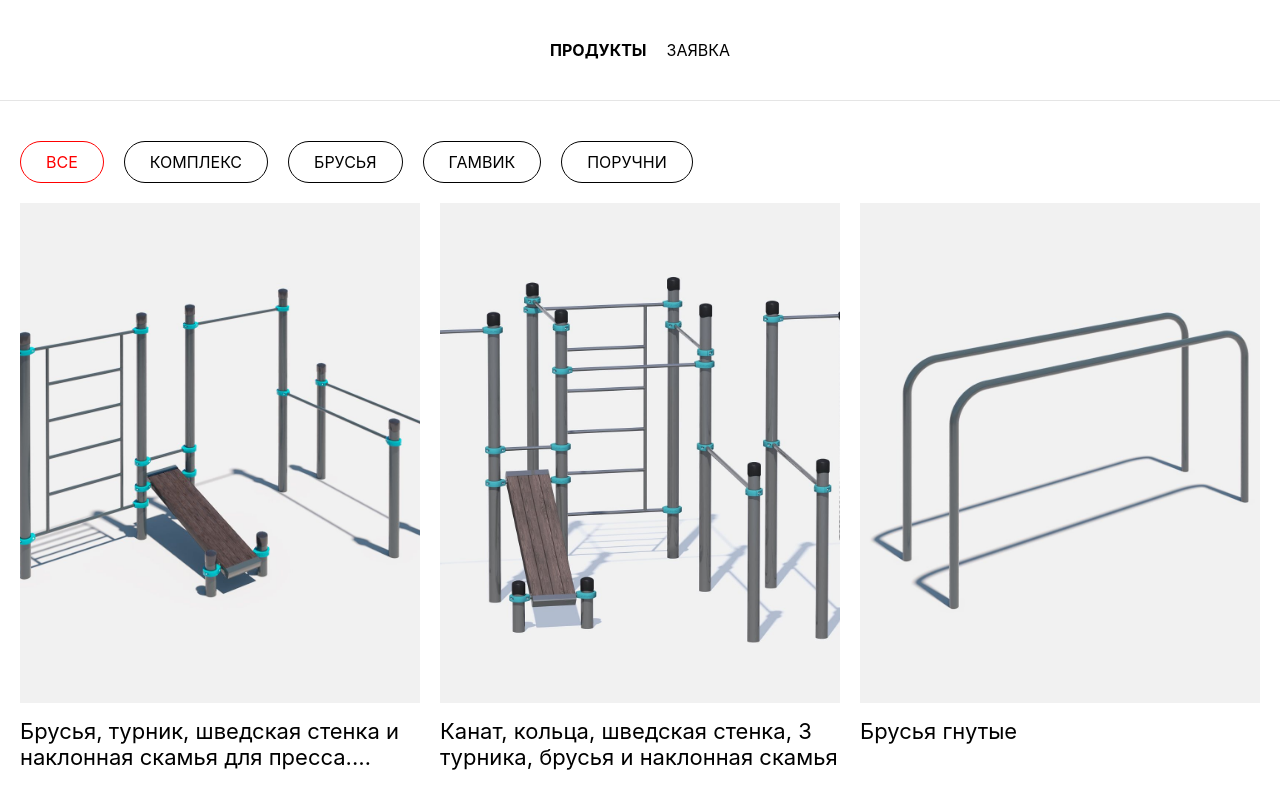
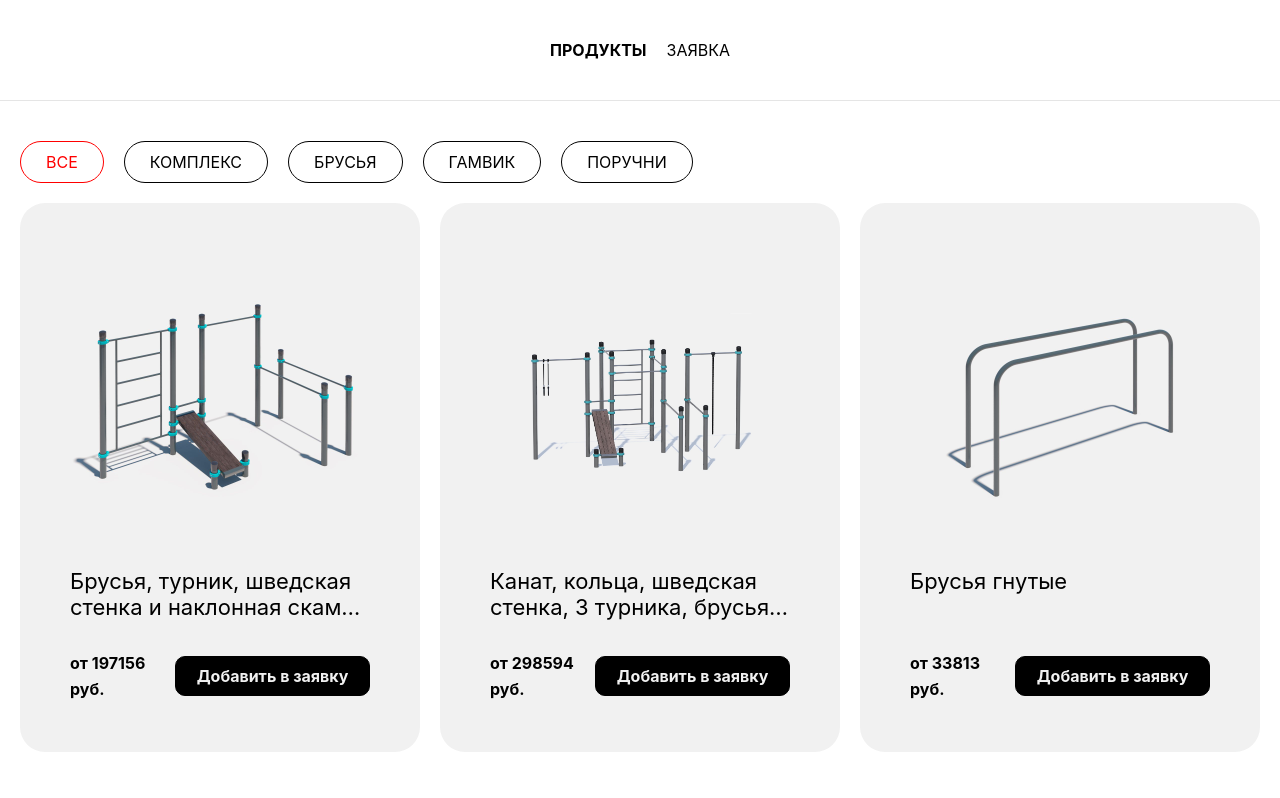
Before and after one commit to rjadyshkom/shopping-cart-demo, a React (Create React App) app: page / in a window 1280 px wide. Shown: the top 798 px of the page. Built offline with nearby package versions, Linux system fonts and the light colour scheme.

Commit message:
feat: product cart styling

```diff
--- a/src/components/UI/button/Button.jsx
+++ b/src/components/UI/button/Button.jsx
@@ -1,9 +1,9 @@
 import React from 'react';
 import classes from './Button.module.css';
 
-export const Button = ({ children, ...props }) => {
+export const Button = ({ children, isExist, ...props }) => {
   return (
-    <button {...props} className={classes.button}>
+    <button {...props} className={isExist ? `${classes.button} ${classes.exist}` : classes.button}>
       {children}
     </button>
   );
--- a/src/components/UI/button/Button.module.css
+++ b/src/components/UI/button/Button.module.css
@@ -1,6 +1,6 @@
 .button {
     background-color: black;
-    color: #fff;
+    color: rgba(241,241,241,1);
     padding: 10px 20px;
     font-size: 16px;
     line-height: 18px;
@@ -12,11 +12,12 @@
     cursor: pointer;
     min-width: 195px;
     user-select: none;
+    border-radius: 10px;
 }
 
-.button:hover {
+.button:hover, .exist {
     color: #000;
-    background-color: #fff;
+    background-color: transparent;
 }
 
 .button:disabled {
--- a/src/components/UI/cart/Cart.module.css
+++ b/src/components/UI/cart/Cart.module.css
@@ -4,6 +4,7 @@
     display: flex;
     flex-direction: column;
     gap: 20px;
+    border-radius: 25px;
 }
 
 .title {
@@ -24,6 +25,7 @@
     object-fit: cover;
     object-position: center center;
     cursor: zoom-in;
+    border-radius: 25px;
 }
 
 .empty {
--- a/src/components/UI/product-card/ProductCard.jsx
+++ b/src/components/UI/product-card/ProductCard.jsx
@@ -1,7 +1,6 @@
 import React from 'react';
 import classes from './ProductCard.module.css';
 import { Button } from '../button/Button';
-import { TrashButton } from '../trash-button/TrashButton';
 import { Lightbox } from '../lightbox/Lightbox';
 import { motion } from 'framer-motion';
 
@@ -23,10 +22,16 @@ export const ProductCard = ({ product, cartItems, onAdd, onRemove }) => {
       <div className={classes.wrapper}>
         <span className={classes.price}>от {product.price} руб.</span>
         <div className={classes.controls}>
-          <Button onClick={() => onAdd(product)} disabled={isExist}>
-            {isExist ? 'В заявке' : 'Добавить в заявку'}
-          </Button>
-          {isExist && <TrashButton onClick={() => onRemove(product)} />}
+          {!isExist && (
+            <Button isExist={isExist} onClick={() => onAdd(product)}>
+              Добавить в заявку
+            </Button>
+          )}
+          {isExist && (
+            <Button isExist={isExist} onClick={() => onRemove(product)}>
+              Удалить из заявки
+            </Button>
+          )}
         </div>
       </div>
     </motion.div>
--- a/src/components/UI/product-card/ProductCard.module.css
+++ b/src/components/UI/product-card/ProductCard.module.css
@@ -4,6 +4,10 @@
     gap: 10px;
     font-size: 22px;
     line-height: 26px;
+    border-radius: 25px;
+    overflow: hidden;
+    background-color: rgba(241, 241, 241, 1);
+    padding: 50px;
 }
 
 .wrapper {
@@ -16,7 +20,7 @@
 
 .price {
     font-weight: bold;
-    font-size: 25px;
+    font-size: 16px;
 }
 
 .description {
@@ -30,8 +34,8 @@
 
 .image {
     width: 100%;
-    height: 500px;
-    object-fit: cover;
+    aspect-ratio: 1 / 1;
+    object-fit: contain;
     object-position: center;
     cursor: zoom-in;
 }
--- a/src/components/forms/forms.module.css
+++ b/src/components/forms/forms.module.css
@@ -17,6 +17,7 @@ input {
     height: 45px;
     border: 1px solid rgba(0, 0, 0, .3);
     padding: 10px 50px;
+    border-radius: 10px;
 }
 
 ::placeholder {
```
